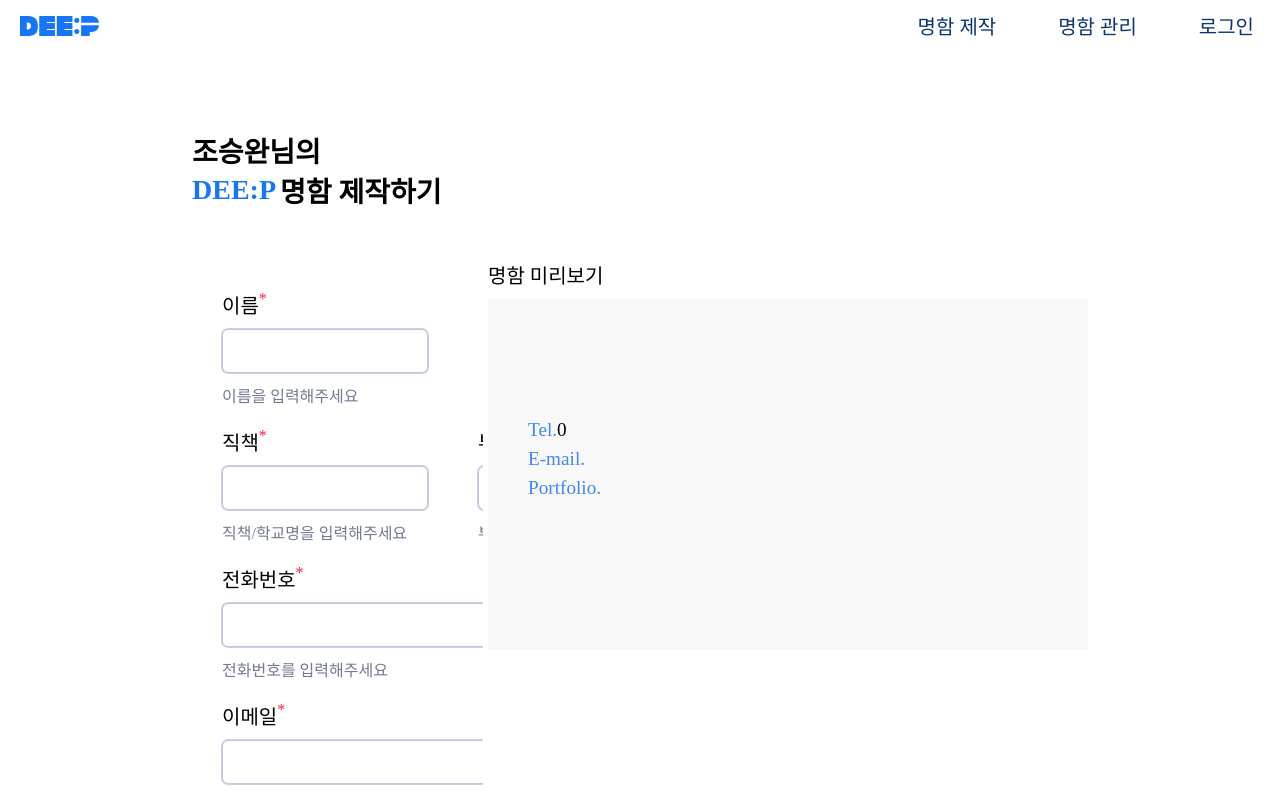
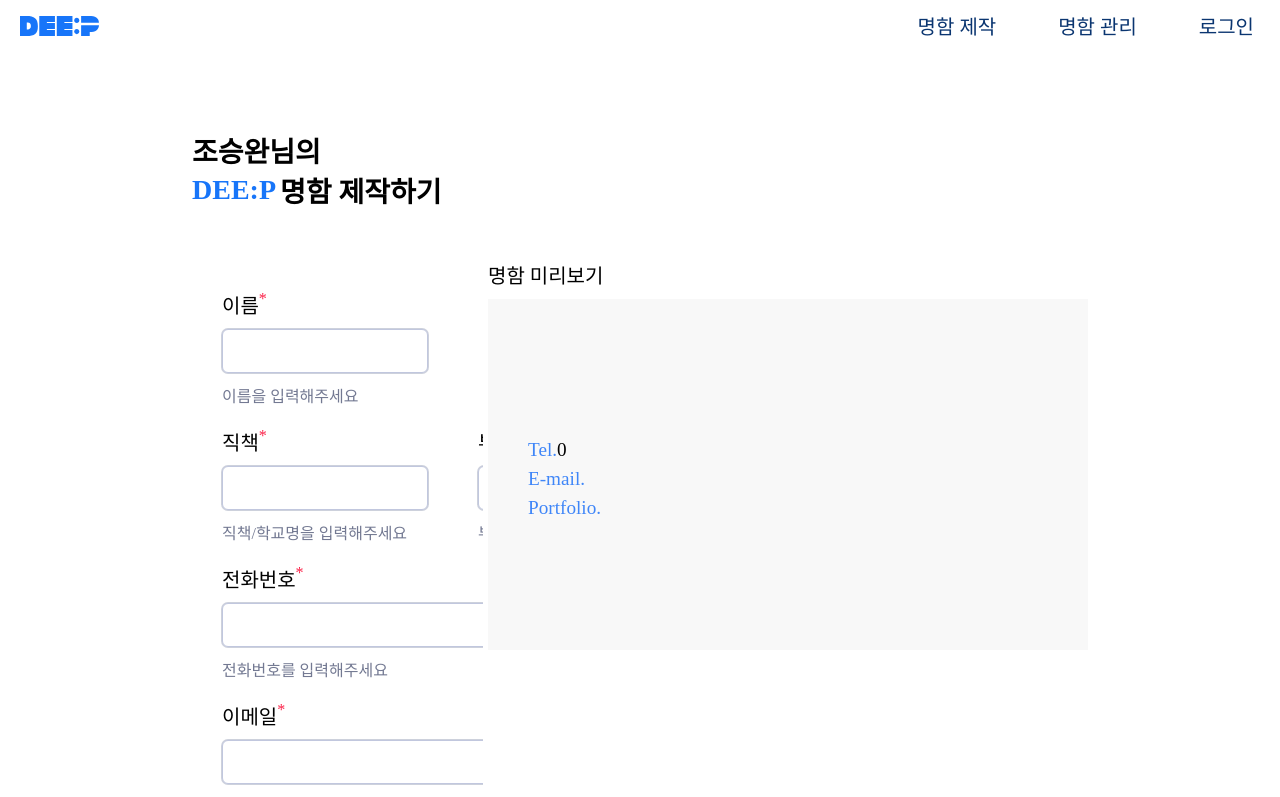
Before and after one commit to Project-DEE-P/DEEP-FrontEnd, a React (Create React App) app in the folder deep-web/: page /template in a window 1280 px wide. Shown: the top 797 px of the page. Built offline with nearby package versions, Linux system fonts and the light colour scheme; what recoil-persist would draw is missing.

Commit message:
[Fix] :: 명함 이미지 저장

```diff
--- a/deep-web/src/components/template/index.tsx
+++ b/deep-web/src/components/template/index.tsx
@@ -1,9 +1,12 @@
-import React, { useState, useEffect } from "react";
+import React, { useState, useEffect, useRef } from "react";
 import * as S from "./style";
 import axios, { AxiosResponse } from "axios";
 import Header from "../layout/Header";
 import customAxios from "src/lib/customAxios";
 import { Desktop, Mobile } from "src/hooks/useMediaQuery";
+import domtoimage from "dom-to-image";
+import html2canvas from "html2canvas";
+import { saveAs } from "file-saver";
 
 const Template = () => {
   const [cardData, setCardData] = useState({
@@ -15,7 +18,8 @@ const Template = () => {
     homepage: "",
   });
   const serverUrl = "https://api.ddeep.store";
-
+  const domRef = useRef<HTMLDivElement>(null);
+  const [image, setImage] = useState<any>(null);
   const onChangeHandler = (e: any) => {
     setCardData((data) => {
       return {
@@ -26,6 +30,20 @@ const Template = () => {
   };
 
   const handleSubmit = async () => {
+    domtoimage.toBlob(document.querySelector(".card")!).then((blob) => {
+      saveAs(blob, "card.png");
+      setImage(blob);
+
+      const formData = new FormData();
+      formData.append("image", image);
+
+      customAxios.post(
+        `
+        ${serverUrl}/v1/api/images/image
+      `,
+        formData
+      );
+    });
     try {
       const requestBody = {
         template: "",
@@ -158,7 +176,7 @@ const Template = () => {
 
           <S.TemplatePreviewWraper>
             <S.TemplateOptionTitle>명함 미리보기</S.TemplateOptionTitle>
-            <S.TemplatePreviewCard>
+            <S.TemplatePreviewCard ref={domRef} className="card">
               <S.CardInfoWraper>
                 <S.CardDepartment>{cardData.department}</S.CardDepartment>
                 <S.CardName>{cardData.name}</S.CardName>
--- a/deep-web/src/components/template/style.ts
+++ b/deep-web/src/components/template/style.ts
@@ -195,31 +195,25 @@ export const TemplatePreviewCard = styled.div`
   padding: 40px;
   box-sizing: border-box;
   @media screen and (max-width: 1024px) {
+    padding: 10px;
+    padding-left: 20px;
     width: 300px;
     height: 188px;
   }
 `;
-export const CardInfoWraper = styled.div`
-  position: absolute;
-`;
+export const CardInfoWraper = styled.div``;
 export const CardTitle = styled.p``;
 export const CardName = styled.p`
-  position: relative;
-  top: 70px;
   font-family: Pretendard;
   font-size: 1.8rem;
   font-style: normal;
   font-weight: 600;
   line-height: normal;
   @media screen and (max-width: 1024px) {
-    top: -20px;
     font-size: 1.5rem;
   }
 `;
 export const CardPosition = styled.p`
-  position: relative;
-  top: 35px;
-  left: 80px;
   color: #000;
   font-family: Pretendard;
   font-size: 1.25rem;
@@ -227,8 +221,6 @@ export const CardPosition = styled.p`
   font-weight: 300;
   line-height: normal;
   @media screen and (max-width: 1024px) {
-    top: -55px;
-    left: 70px;
     font-size: 1.2rem;
     margin: 5px;
   }
@@ -241,7 +233,6 @@ export const CardNumber = styled.p`
   font-weight: 500;
   line-height: normal;
   @media screen and (max-width: 1024px) {
-    top: -100px;
     font-size: 1.2rem;
     margin: 5px;
   }
@@ -264,23 +255,20 @@ export const CardHomepage = styled.p`
 `;
 
 export const CardDepartment = styled.p`
-  position: relative;
-  top: 85px;
   color: #3f86f8;
   font-family: Pretendard;
   font-size: 1.2rem;
   font-style: normal;
   font-weight: 500;
   line-height: 2.5rem;
+  margin-top: 100px;
   @media screen and (max-width: 1024px) {
-    top: 0px;
+    margin-top: 0px;
     font-size: 1rem;
   }
 `;
 
 export const CardInfoBlue = styled.div`
-  position: relative;
-  top: 70px;
   color: #3f86f8;
   font-family: Pretendard;
   font-size: 1.2rem;
@@ -289,14 +277,11 @@ export const CardInfoBlue = styled.div`
   line-height: normal;
   height: 1.8rem;
   @media screen and (max-width: 1024px) {
-    top: -50px;
     font-size: 0.8rem;
     height: 1.2rem;
   }
 `;
 export const CardInfoBlack = styled.div`
-  position: relative;
-  top: 70px;
   color: #000000;
   font-family: Pretendard;
   font-size: 1.2rem;
@@ -305,7 +290,6 @@ export const CardInfoBlack = styled.div`
   line-height: normal;
   height: 1.8rem;
   @media screen and (max-width: 1024px) {
-    top: -50px;
     font-size: 0.8rem;
     height: 1.2rem;
   }
--- a/deep-web/src/container/cardTemplate/index.tsx
+++ b/deep-web/src/container/cardTemplate/index.tsx
@@ -22,7 +22,7 @@ const CardTemplate = ({ data }: any) => {
             <S.CardDepartment>{data.department}</S.CardDepartment>
             <S.CardName>{data.name}</S.CardName>
             <S.CardPosition>{data.position}</S.CardPosition>
-            <S.TemplateRowContainer>
+            <S.TemplateRowContainer>``
               <S.CardInfoBlue>Tel.</S.CardInfoBlue>
               <S.CardInfoBlack>{data.phone}</S.CardInfoBlack>
             </S.TemplateRowContainer>
--- a/deep-web/src/container/share/Layout/index.tsx
+++ b/deep-web/src/container/share/Layout/index.tsx
@@ -1,8 +1,6 @@
-import React, { useEffect, useLayoutEffect, useState } from "react";
-import React, { useEffect, useState } from "react";
+import React, { useEffect, useLayoutEffect, useRef, useState } from "react";
 import * as s from "./style";
 import Header from "../../../components/layout/Header";
-import axios from "axios";
 import { useRecoilState, useRecoilValue } from "recoil";
 import oAuthInfoAtom from "../../../atoms/loginInfo";
 import cardIdAtom from "../../../atoms/cardid";
@@ -29,6 +27,14 @@ const LayoutForm = ({ children }: Props) => {
   const [showModal, setShowModal] = useState<any>(false);
   const [cardData, setCardData] = useState<any>(null); // 추가: API 응답 데이터를 저장할 상태
 
+  useEffect(() => {
+    axios
+      .get(`${serverUrl}/v2/api/card/${cardType.toLowerCase()}/${cardId}`)
+      .then((postResponse) => {
+        setCardData(postResponse.data.data);
+        console.log("User data sent to server:", postResponse.data);
+      });
+  }, [cardType, cardId]);
   const navigation = useNavigate();
 
   const domRef = useRef<HTMLDivElement>(null);
@@ -37,26 +43,10 @@ const LayoutForm = ({ children }: Props) => {
   setCardId(Number(id));
   setCardType(String(istemplate).toUpperCase());
 
-  // 2) 클릭했을 때 명함 기억하기 기능을 구현하기 위해 post 보냄 (type, id)
   const handleRememberClick = () => {
-    const response = customAxios;
-    // const convertAndSave = async () => {
-    //   if (domRef.current) {
-    //     const canvas = await html2canvas(domRef.current);
-    //     const callback = (blob: Blob | null) => {
-    //       if (blob) {
-    //         console.log(blob);
-    //       }
-    //     };
-    //     const blob = canvas.toBlob(callback);
-    //     saveAs(blob, "dom-image.png");
-    //   }
-    // };
-
-    const handleRememberClick = () => {
-      domtoimage.toBlob(document.querySelector(".card")!).then((blob) => {
-        saveAs(blob, "card.png");
-      });
+    if (loginInfo == null) {
+      navigation("/oauth");
+    } else {
       customAxios
         .post(`${serverUrl}/v2/api/remember`, {
           cardType: cardType,
@@ -66,20 +56,12 @@ const LayoutForm = ({ children }: Props) => {
           console.log("User data sent to server:", postResponse.data);
           navigation("/cardlist");
         });
+    }
   };
 
   const handleModalConfirm = () => {
     setShowModal(false);
   };
-
-    useEffect(() => {
-      axios
-        .get(`${serverUrl}/v2/api/card/${cardType.toLowerCase()}/${cardId}`)
-        .then((postResponse) => {
-          setCardData(postResponse.data.data);
-          console.log("User data sent to server:", postResponse.data);
-        });
-    }, [cardType, cardId]);
 
   const showCardInfo = () => {
     navigation(`/showcard/${cardType}/${cardId}`);
@@ -150,6 +132,5 @@ const LayoutForm = ({ children }: Props) => {
     </>
   );
 };
-};
 
 export default LayoutForm;
```
Lines whose indentation alone changed are shown as unchanged.
